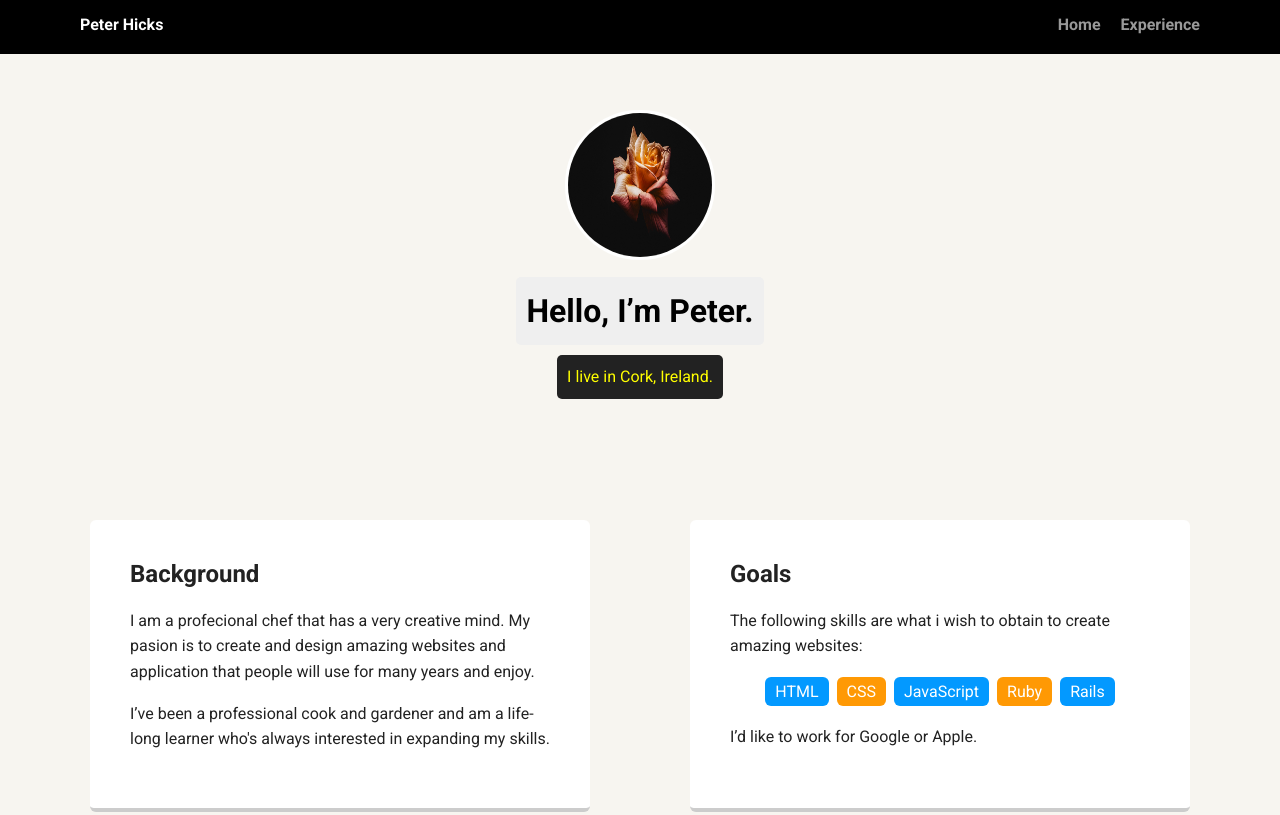
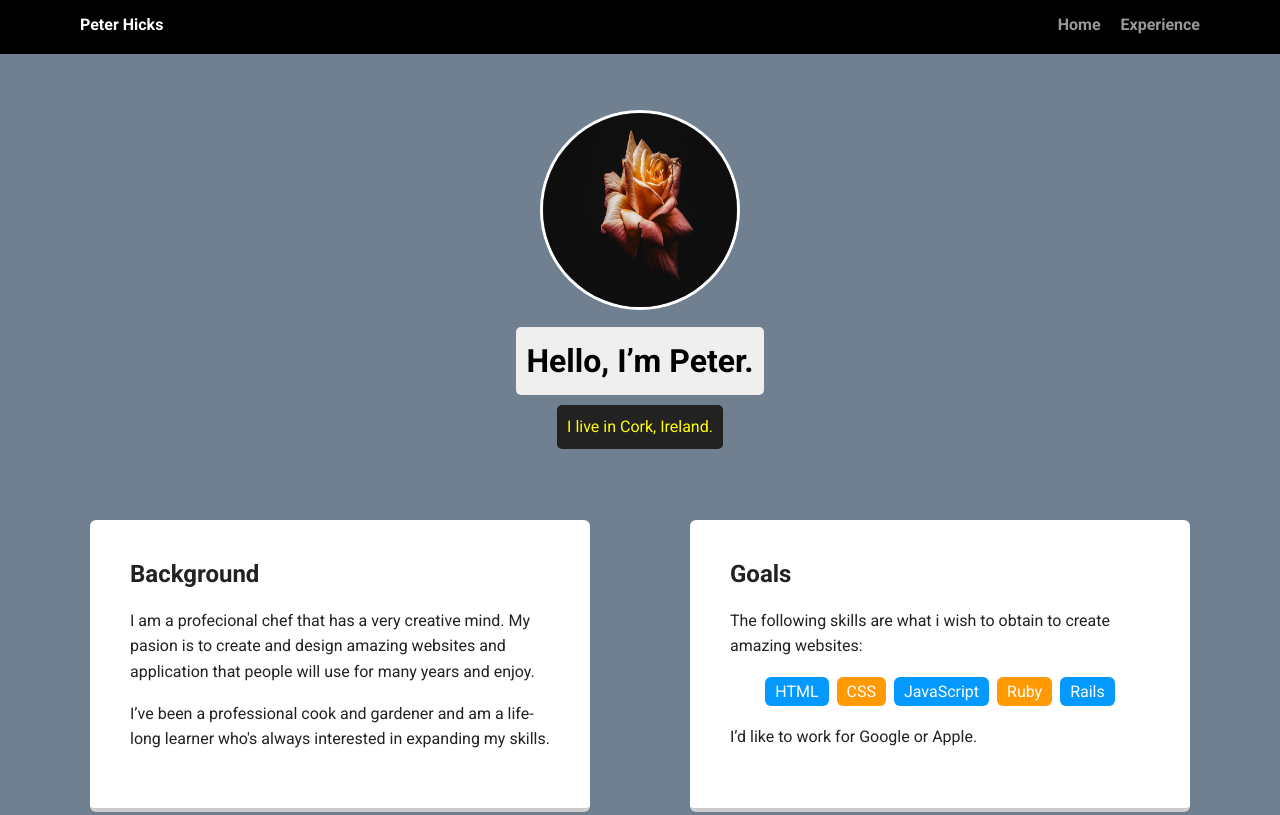
Before and after one commit to peterhicks1988/portfolio_update_v1, a plain HTML site: page portfolio_update_v1/index.html in a window 1280 px wide. Shown: the top 815 px of the page. Drawn offline with Linux system fonts and the light colour scheme; a web font is replaced by a local one.

Commit message:
Update styles.css

```diff
--- a/portfolio_update_v1/styles.css
+++ b/portfolio_update_v1/styles.css
@@ -9,7 +9,7 @@ body {
   text-align: center;
   font-family: 'Roboto', sans-serif;
   color: #222;
-  background: #f7f5f0;
+  background: slategray;
 }
 /* Link Styles */
 
@@ -67,8 +67,8 @@ header {
 }
 header .profile-image {
   margin-top: 50px;
-  width: 150px;
-  height: 150px;
+  width: 200px;
+  height: 200px;
   border-radius: 50%;
   border: 3px solid white;
   transition: all .5s;
```
